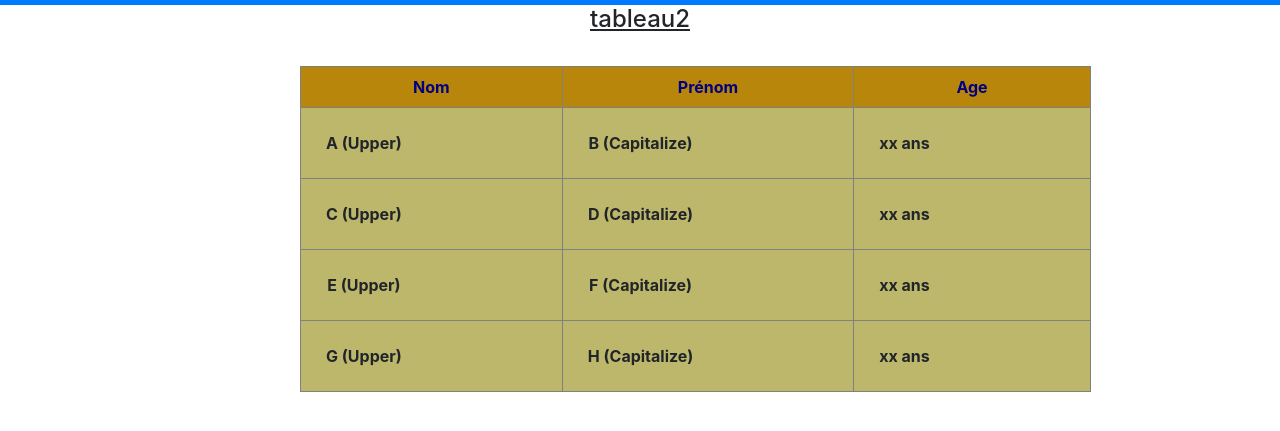
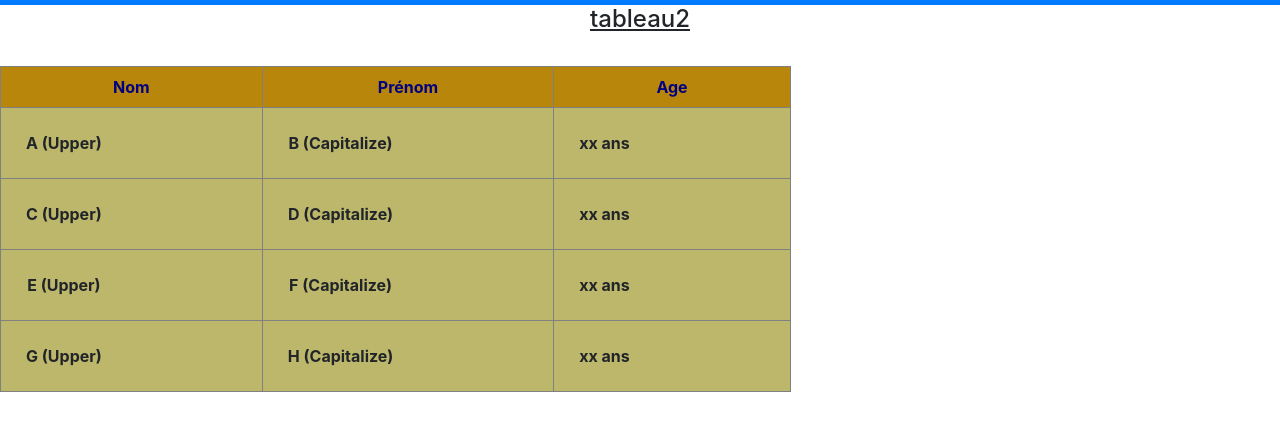
Before and after one commit to fbici/explorateur, a plain HTML site: page tableau2.html in a window 1280 px wide. Shown: the part 121-552 px from the top of the page. Drawn offline with nearby package versions, Linux system fonts and the light colour scheme.

Commit message:
Update tableau2.html

```diff
--- a/tableau2.html
+++ b/tableau2.html
@@ -73,7 +73,7 @@
  <table border="1">
  <style>
   table{
-       margin-left: 300px;
+       margin-left:;
        border-collapse:collapse;
 
    }
```
